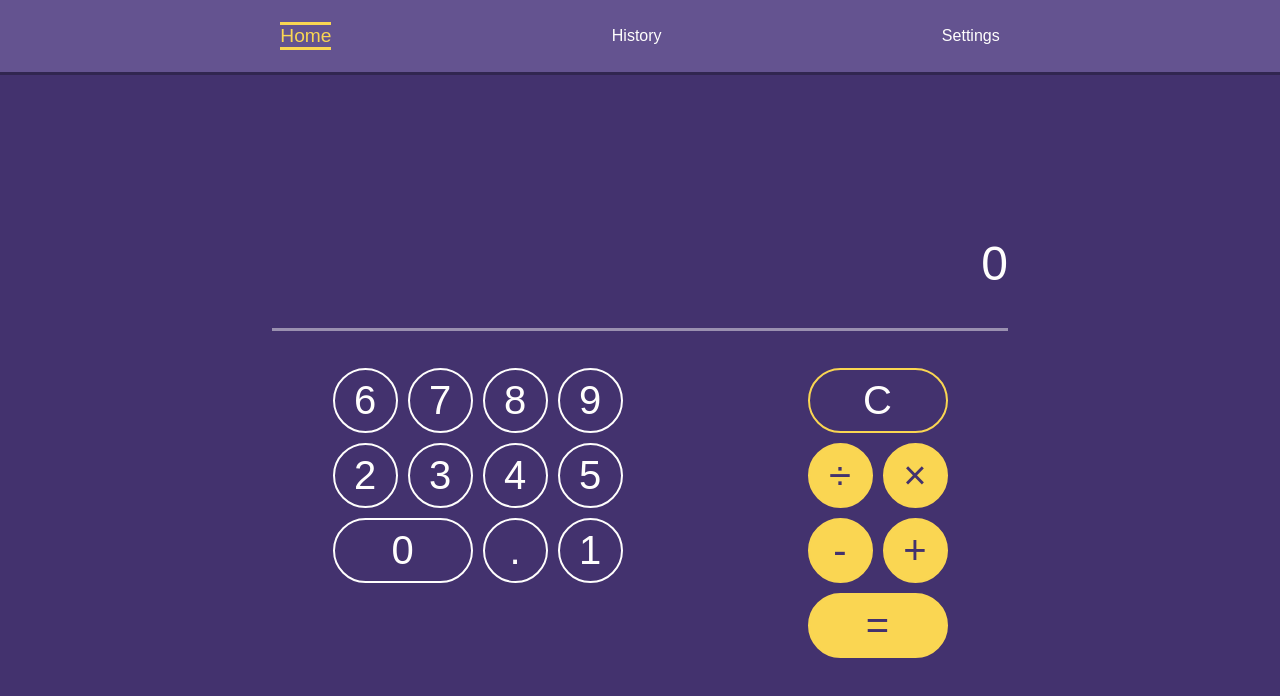
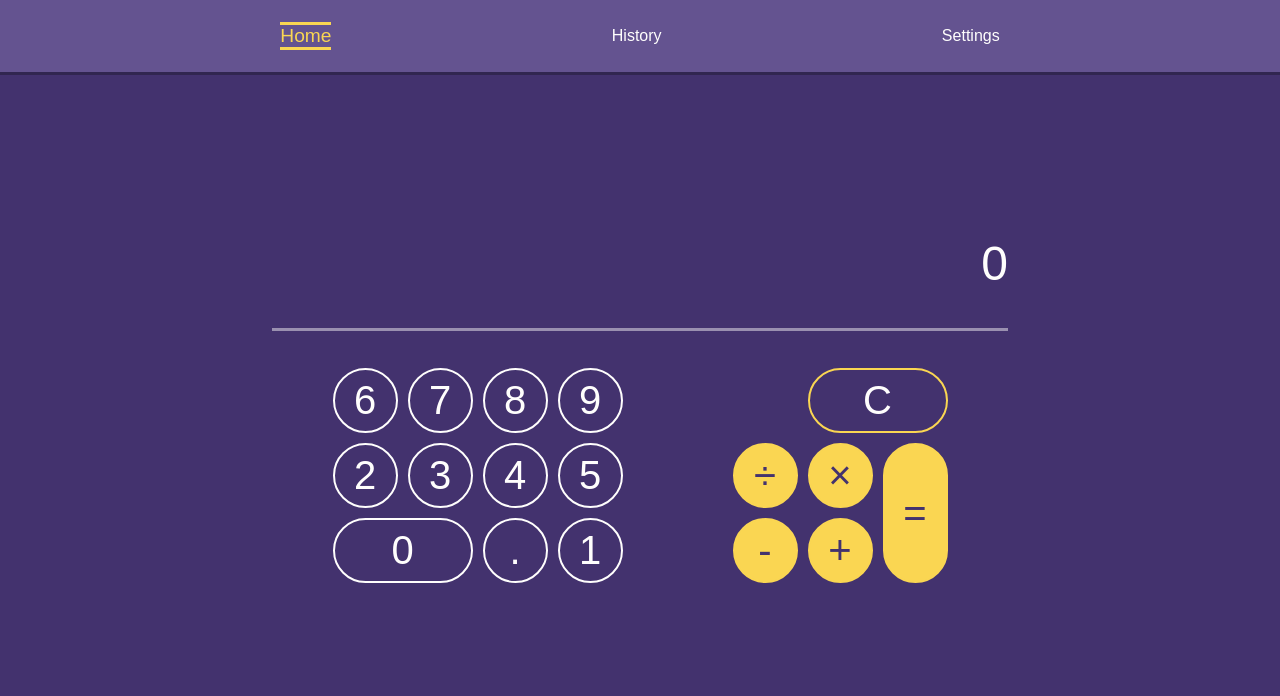
Before and after one commit to PBasham/FFI-calculator, a React (Create React App) app: page / in a window 1280 px wide. Shown: the top 696 px of the page. Built offline with nearby package versions, Linux system fonts and the light colour scheme.

Commit message:
udpated layout for calculator grid on desktop

```diff
--- a/src/css/calculator.css
+++ b/src/css/calculator.css
@@ -277,7 +277,7 @@
         display: grid;
         height: 53%;
         grid-template-columns: repeat(4, min(20vh, 75px)) min(100px, 20vw) repeat(3, min(20vh, 75px));
-        grid-template-rows: repeat(4, min(20vh, 75px));
+        grid-template-rows: repeat(3, min(20vh, 75px));
     }
     .span-two-hor {
         grid-column: span 2;
@@ -348,26 +348,26 @@
 
     .symbol-divide {
         grid-row: 2/3;
-        grid-column: 7/8;
+        grid-column: 6/7;
     }
 
     .symbol-multiply {
         grid-row: 2/3;
-        grid-column: 8/9;
+        grid-column: 7/8;
     }
 
     .symbol-subtract {
         grid-row: 3/4;
-        grid-column: 7/8;
+        grid-column: 6/7;
     }
 
     .symbol-add {
         grid-row: 3/4;
-        grid-column: 8/9;
+        grid-column: 7/8;
     }
 
     .symbol-equal {
-        grid-row: 4/5;
-        grid-column: 7/9;
+        grid-row: 2/4;
+        grid-column: 8/8;
     }
 }
```
